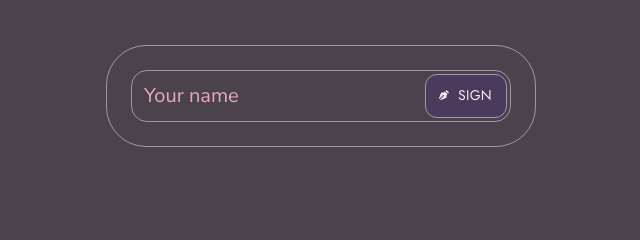
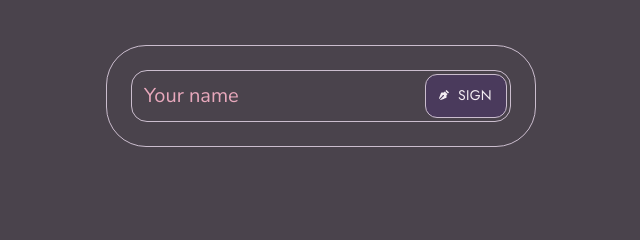
Before and after one commit to Ilghar/Signature-animation, a plain HTML site: page index.html in a window 1280 px wide. Shown: the part 304-544 px from the top of the page, 319-959 px from the left. Drawn offline with Linux system fonts and the dark colour scheme.

Commit message:
style: dark lines, button edge and glow use muted #cbbdce from the confirmed palette

```diff
--- a/style.css
+++ b/style.css
@@ -22,14 +22,14 @@
   --surface: #4a434c;
   --text: #f4eef3;        /* ink */
   --soft: #e8a8bc;        /* accent: muted is 1.9:1 on dark canvas */
-  --line: #a394ae;        /* mauve */
+  --line: #cbbdce;        /* muted */
   --btn-bg: #4a3a5c;      /* plum */
   --btn-fg: #f4eef3;
-  --btn-edge: #a394ae;
+  --btn-edge: #cbbdce;
   --stroke: #e8a8bc;
   --ring: #e8a8bc;
   --glow-a: #e8a8bc;
-  --glow-b: #a394ae;
+  --glow-b: #cbbdce;
 }
 @media (prefers-color-scheme: dark) {
   :root:not([data-theme="light"]) {
@@ -38,14 +38,14 @@
     --surface: #4a434c;
     --text: #f4eef3;
     --soft: #e8a8bc;
-    --line: #a394ae;
+    --line: #cbbdce;
     --btn-bg: #4a3a5c;
     --btn-fg: #f4eef3;
-    --btn-edge: #a394ae;
+    --btn-edge: #cbbdce;
     --stroke: #e8a8bc;
     --ring: #e8a8bc;
     --glow-a: #e8a8bc;
-    --glow-b: #a394ae;
+    --glow-b: #cbbdce;
   }
 }
 
```
